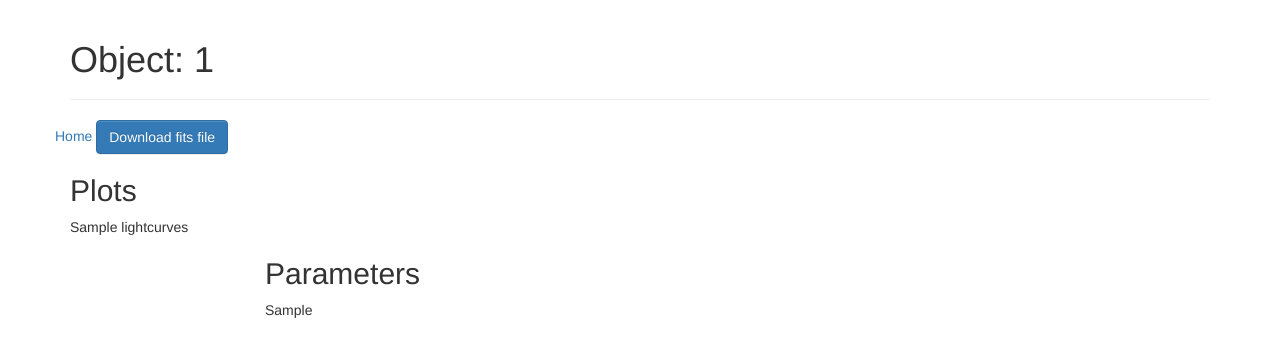
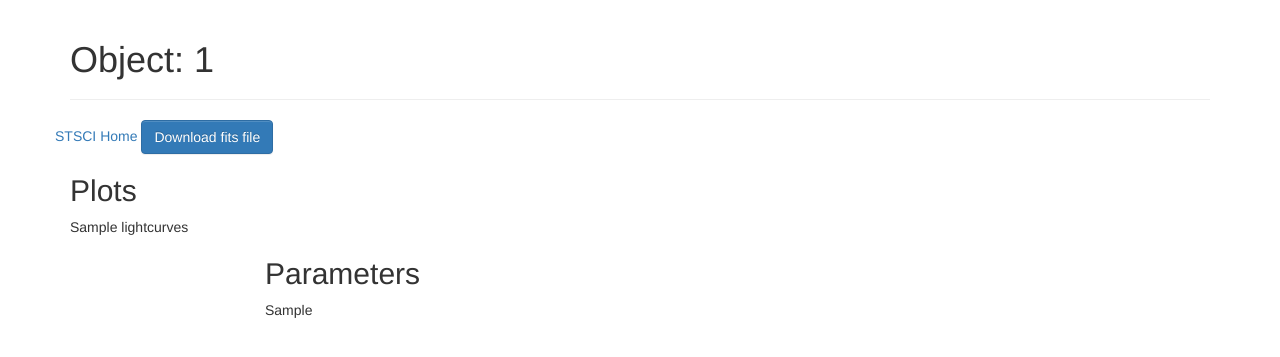
Before and after one commit to mindriot101/k2varcat, a Flask app: template k2var/templates/lightcurve.html in a window 1280 px wide. Shown: the top 357 px of the page. Run offline with Flask 2, Linux system fonts and the light colour scheme; the template is opened without the code that fills it: most values are stand-ins (such as "Sample title", 1, 10 or a date in 2020); some libraries are stand-ins or nearby versions.

Commit message:
Render stsci link

```diff
--- a/k2var/app.py
+++ b/k2var/app.py
@@ -12,6 +12,11 @@ app.config['FREEZER_DESTINATION'] = path.join(BASE_DIR, 'build')
 database = Database()
 
 
+def build_stsci_url(epicid):
+    return "https://archive.stsci.edu/k2/preview.php?dsn=KTWO{epicid}-C00&type=LC".format(
+        epicid=epicid)
+
+
 @app.route('/')
 def index():
     return render_template('index.html')
@@ -24,6 +29,7 @@ def render_epic_id(epicid):
     return render_template('lightcurve.html',
                            filename=filename,
                            epicid=epicid,
+                           stsci_url=build_stsci_url(epicid),
                            parameters_table=TableRenderer(meta).render(),
                            lightcurves=LightcurvePlotter(meta, filename).render())
 
--- a/k2var/static/scripts/tabletop.js
+++ b/k2var/static/scripts/tabletop.js
@@ -432,7 +432,7 @@
             element[ column_name ] = +cell.$t;
           else
           if (column_name === "epicid") {
-			element[ column_name ] = '<a href=https://archive.stsci.edu/k2/preview.php?dsn=KTWO'+cell.$t+'-C00&type=LC">'+ cell.$t + '</a>';
+            element[column_name] = '<a href="/objects/' + cell.$t + '.html">' + cell.$t + '</a>';
           } else {
           	element[column_name] = cell.$t;
           }
--- a/k2var/templates/lightcurve.html
+++ b/k2var/templates/lightcurve.html
@@ -7,6 +7,7 @@
     </div>
 
     <div class="row">
+        <a href="{{ stsci_url }}">STSCI</a>
         <a href="{{ url_for('index') }}">Home</a>
         <a href="/download/k2var-{{ epicid }}.fits" class="btn btn-primary" role="button">Download fits file</a>
     </div>
```
